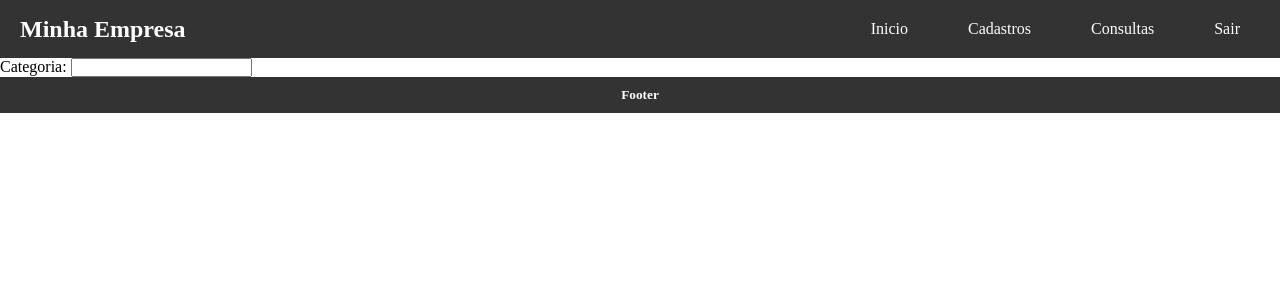
After one commit to CViery/Sistema-gest-o, a Flask app: page /cadastros/categoria in a window 1280 px wide. The commit adds this page. Shown: the top 300 px of the page. Run offline with Flask 3, Linux system fonts and the light colour scheme; the visitor is signed in with stand-in values (Sample User, id 1).

Commit message:
criacao-rotas-final

```diff
--- a/app/routes.py
+++ b/app/routes.py
@@ -79,8 +79,7 @@ def cadastrar_forncedor():
 
 
 
-from flask import render_template, request, redirect, session
-from app import app
+
 
 @app.route('/cadastros/funcionarios')
 def tela_cadastro_funcionario():
@@ -104,15 +103,31 @@ def cadastrar_funcionario():
 
 
 @app.route('/cadastros/clientes')
-def tela_cadastro_fornecedor():
+def tela_cadastro_clientes():
     if 'user' in session:
         return render_template('cadastrar_cliente.html')
     else:
         return redirect('/')
 
 @app.route('/cadastrar_cliente', methods=['POST', 'GET'])
-def cadastrar_forncedor():
+def cadastrar_cliente():
     if request.method == 'POST':
          data = request.form.to_dict()
 
          return redirect('/cadastros/clientes')
+
+
+
+@app.route('/cadastros/categoria')
+def tela_cadastro_categoria():
+    if 'user' in session:
+        return render_template('cadastrar_categoria.html')
+    else:
+        return redirect('/')
+
+@app.route('/cadastrar_categoria', methods=['POST', 'GET'])
+def cadastrar_categoria():
+    if request.method == 'POST':
+         data = request.form.to_dict()
+
+         return redirect('/cadastros/categoria')
--- /dev/null
+++ b/app/templates/cadastrar_categoria.html
@@ -0,0 +1,15 @@
+{% extends 'base.html' %}
+{% block title %}
+<title>Categoria</title>
+<link rel="stylesheet" href="{{url_for('static', filename= 'css/cadastros.css')}}">
+{% endblock %}
+
+{% block main %}
+<main>
+  <form action="/cadastrar_categoria" method="post">
+    <label for="">Categoria:</label>
+   <input type="text">
+  </form>
+</main>
+
+{% endblock %}
```
Also changed, not shown: app/templates/cadastros.html (+5 -5 lines).
